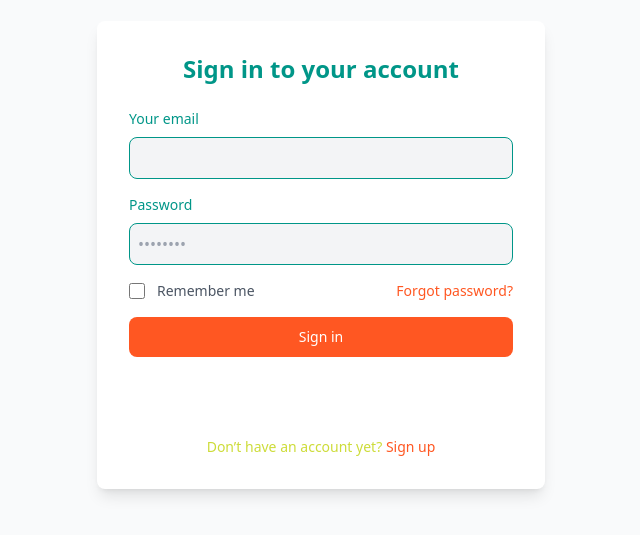
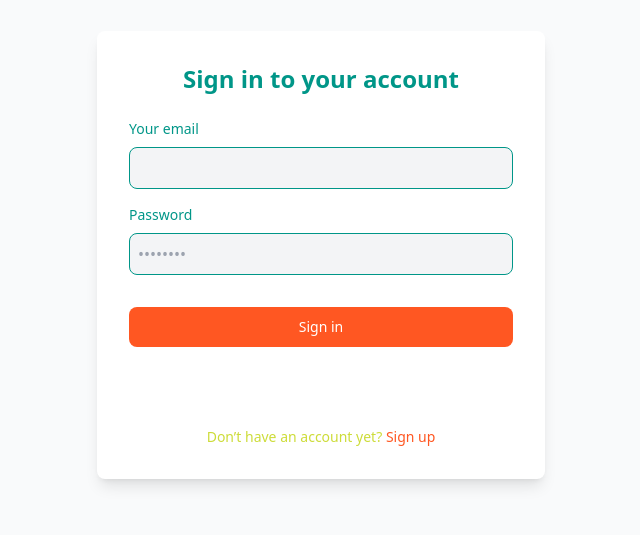
Before and after one commit to Bugar-Bahagia/paceful-client, a React (Vite) app in the folder client/: page /login in a window 1280 px wide. Shown: the part 145-680 px from the top of the page, without its empty margins (319-959 px from the left). Built offline with nearby package versions, Linux system fonts and the light colour scheme; no server answers.

Commit message:
fix: login auth from client

```diff
--- a/client/src/loginPage/LoginPage.tsx
+++ b/client/src/loginPage/LoginPage.tsx
@@ -14,26 +14,20 @@ const LoginPage = () => {
     e.preventDefault()
 
     try {
-      const response = await axios.post(`${baseURL}/login`, {
+      const response = await axios.post(`${baseURL}/auth/login`, {
         email,
         password,
       })
-
       const { access_token } = response.data
-
-
       localStorage.setItem('token', access_token)
-
       alert('Login successful')
-
       navigate('/')
     } catch (error: unknown) {
       if (axios.isAxiosError(error)) {
-        console.error('Login failed:', error.response?.data || error.message)
-      } else {
-        console.error('Unexpected error:', error)
+        const errorMsg = error.response?.data?.message || 'Login failed'
+        console.error('Error:', errorMsg)
+        alert(errorMsg)
       }
-      alert('Login failed. Please check your credentials.')
     }
   }
 
@@ -42,7 +36,7 @@ const LoginPage = () => {
       console.log("Google Token:", response.credential)
       try {
         const backendResponse = await axios.post(
-          `${baseURL}/user/googlelogin`,
+          `${baseURL}/auth/googlelogin`,
           {},
           {
             headers: {
@@ -52,19 +46,16 @@ const LoginPage = () => {
         )
 
         const { access_token } = backendResponse.data
-        console.log("Access Token received from backend:", access_token)
-
+        // console.log("Access Token received from backend:", access_token)
         localStorage.setItem('token', access_token)
-
         alert('Google login successful')
         navigate('/')
       } catch (error: unknown) {
         if (axios.isAxiosError(error)) {
-          console.error('Google login failed:', error.response?.data || error.message)
-        } else {
-          console.error('Unexpected error:', error)
+          const errorMsg = error.response?.data?.message || 'Google login failed'
+          console.error('Error:', errorMsg)
+          alert(errorMsg)
         }
-        alert('Google login failed. Please try again.')
       }
     }
   }
@@ -108,21 +99,6 @@ const LoginPage = () => {
               />
             </div>
             <div className="flex items-center justify-between">
-              <div className="flex items-start">
-                <div className="flex items-center h-5">
-                  <input
-                    id="remember"
-                    aria-describedby="remember"
-                    type="checkbox"
-                    className="w-4 h-4 border border-[#009688] rounded bg-gray-50 focus:ring-3 focus:ring-[#009688]"
-                    required
-                  />
-                </div>
-                <div className="ml-3 text-sm">
-                  <label htmlFor="remember" className="text-gray-600">Remember me</label>
-                </div>
-              </div>
-              <a href="#" className="text-sm font-medium text-[#ff5722] hover:underline">Forgot password?</a>
             </div>
             <button
               type="submit"
```
